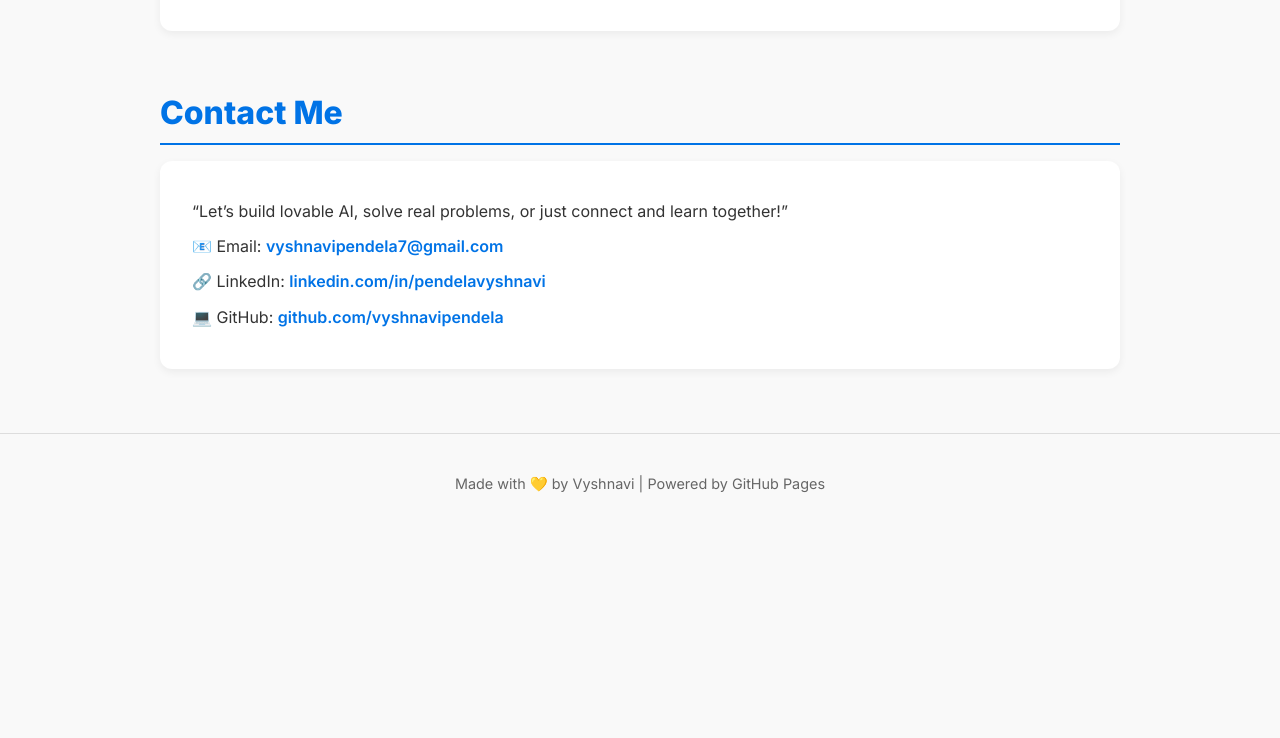
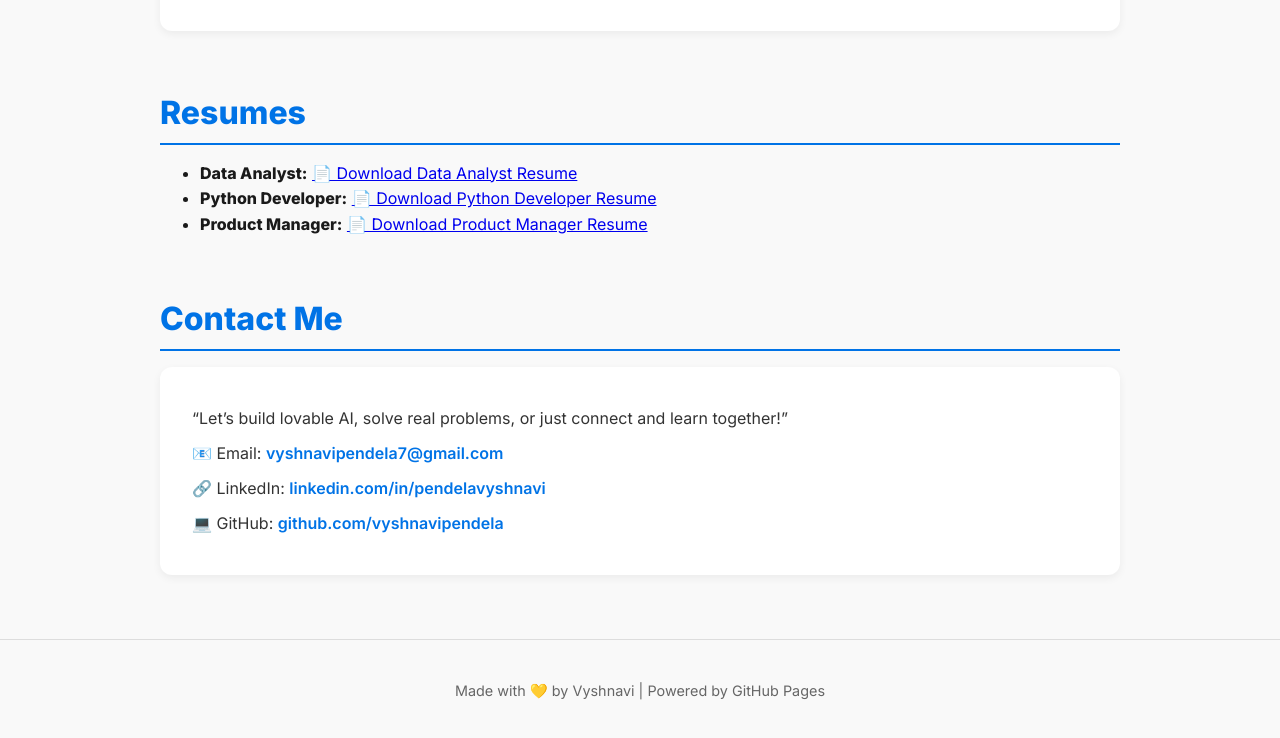
Before and after one commit to Vyshnavi12548/portfolio, a plain HTML site: page index.html in a window 1280 px wide. Shown: the part 3213-3951 px from the top of the page. Before the commit the page ends 3746 px from the top, so only its background shows below. Drawn offline with Linux system fonts and the light colour scheme.

Commit message:
Update index.html

```diff
--- a/index.html
+++ b/index.html
@@ -266,6 +266,23 @@
       </div>
     </section>
 
+    <section id="resume">
+  <h2>Resumes</h2>
+  <ul>
+    <li>
+      <strong>Data Analyst:</strong>
+      <a href="Vyshnavi_pendela-resume.pdf" download>📄 Download Data Analyst Resume</a>
+    </li>
+    <li>
+      <strong>Python Developer:</strong>
+      <a href="Pendela_vyshnavi-resume.pdf" download>📄 Download Python Developer Resume</a>
+    </li>
+    <li>
+      <strong>Product Manager:</strong>
+      <a href="Resume_pendela%20vyshnavi.pdf" download>📄 Download Product Manager Resume</a>
+    </li>
+  </ul>
+</section>
     <section id="contact">
       <h2>Contact Me</h2>
       <div class="card">
```
